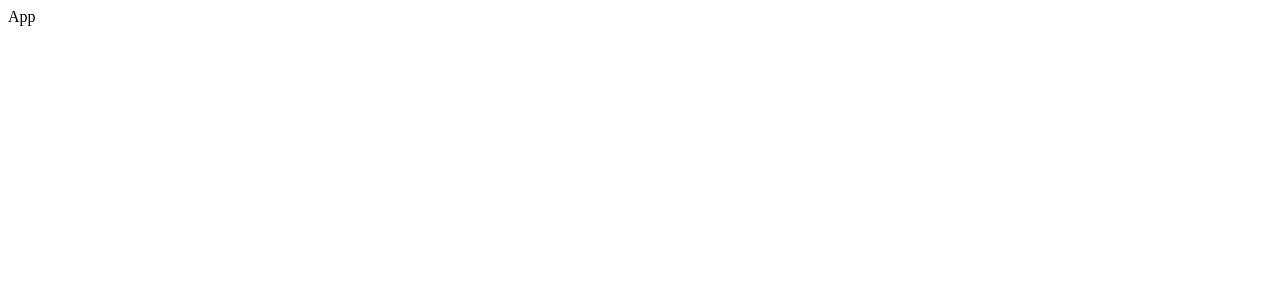
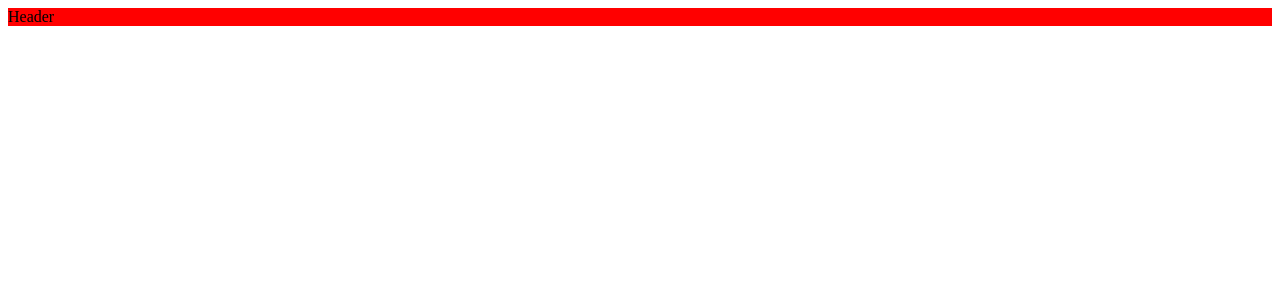
Before and after one commit to AAshishG70/feedback-app, a React (Vite) app in the folder vite-project/: page / in a window 1280 px wide. Shown: the top 300 px of the page. Built offline with nearby package versions, Linux system fonts and the light colour scheme.

Commit message:
Add Header component

```diff
--- a/vite-project/src/App.jsx
+++ b/vite-project/src/App.jsx
@@ -1,7 +1,12 @@
 import React from "react";
+import Header from "./components/Header";
 
 const App = () => {
-  return <div>App</div>;
+  return (
+    <div>
+      <Header />
+    </div>
+  );
 };
 
 export default App;
--- /dev/null
+++ b/vite-project/src/components/Header.jsx
@@ -0,0 +1,12 @@
+import React from "react";
+import css from "./Header.module.css";
+
+const Header = () => {
+  return (
+    <header>
+      <div className={css.container}>Header</div>
+    </header>
+  );
+};
+
+export default Header;
--- /dev/null
+++ b/vite-project/src/components/Header.module.css
@@ -0,0 +1,3 @@
+.container {
+  background-color: red;
+}
```
